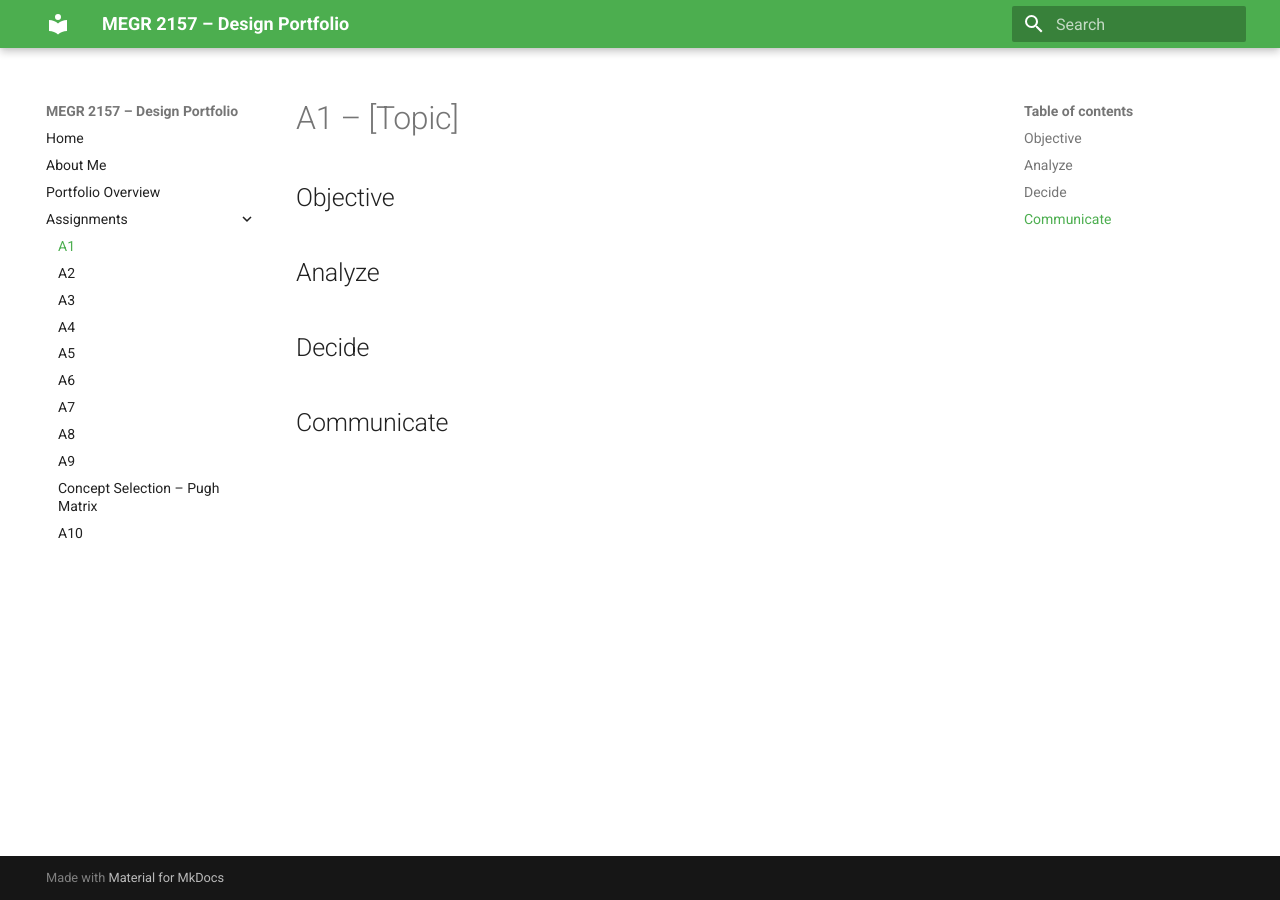
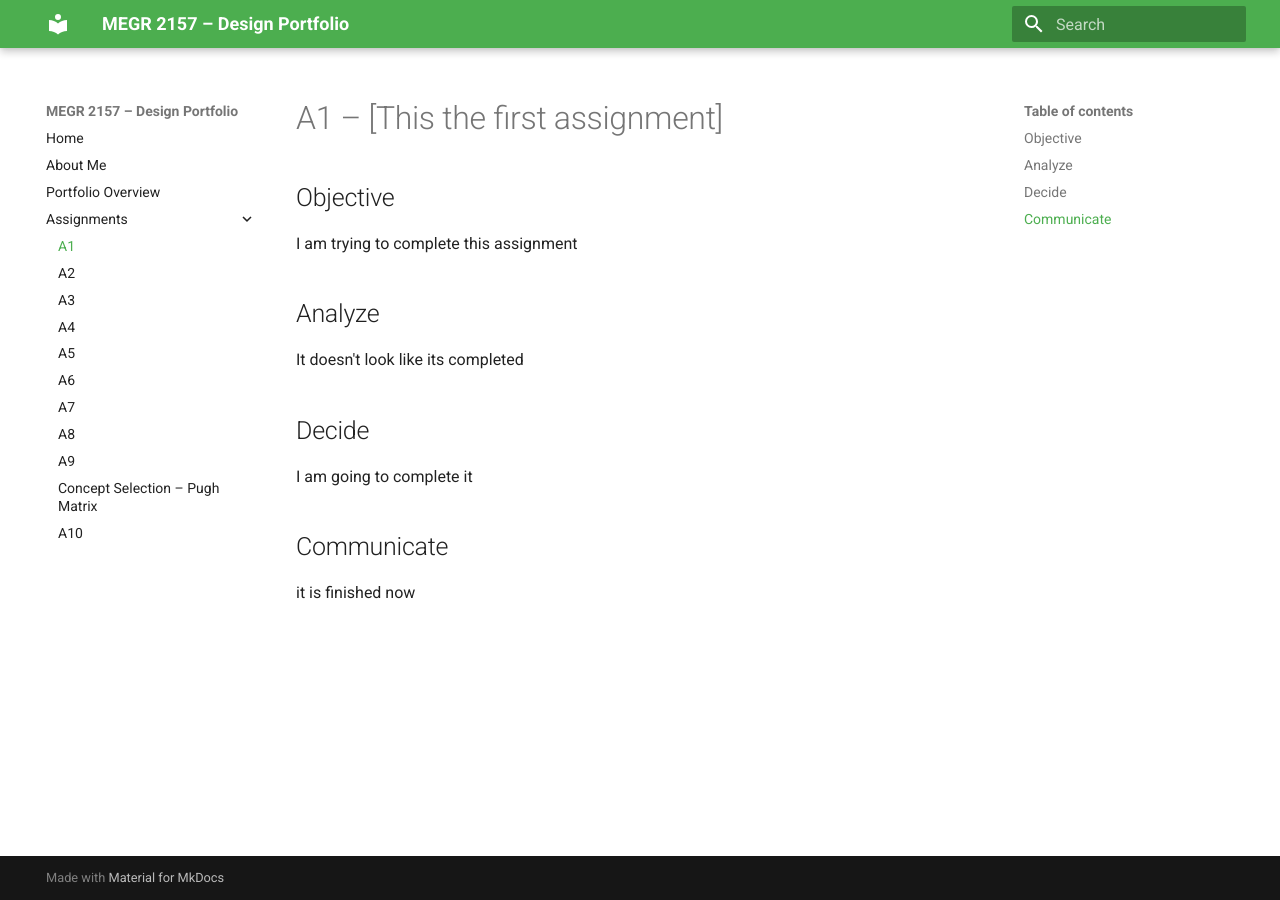
Before and after one commit to pitlick/megr2157test, an MkDocs documentation site: the page built from docs/assignments/a1/index.md, in a window 1280 px wide. Built offline with MkDocs 1.6.1 and Material for MkDocs 9.7.7, drawn with Linux system fonts in a browser that asks for light colours.

Commit message:
Update index.md

```diff
--- a/docs/assignments/a1/index.md
+++ b/docs/assignments/a1/index.md
@@ -1,12 +1,13 @@
-# A1 – [Topic]
+# A1 – [This the first assignment]
 
 ## Objective
-
+I am trying to complete this assignment
 
 ## Analyze
-
+It doesn't look like its completed
 
 ## Decide
-
+I am going to complete it
 
 ## Communicate
+it is finished now
```
